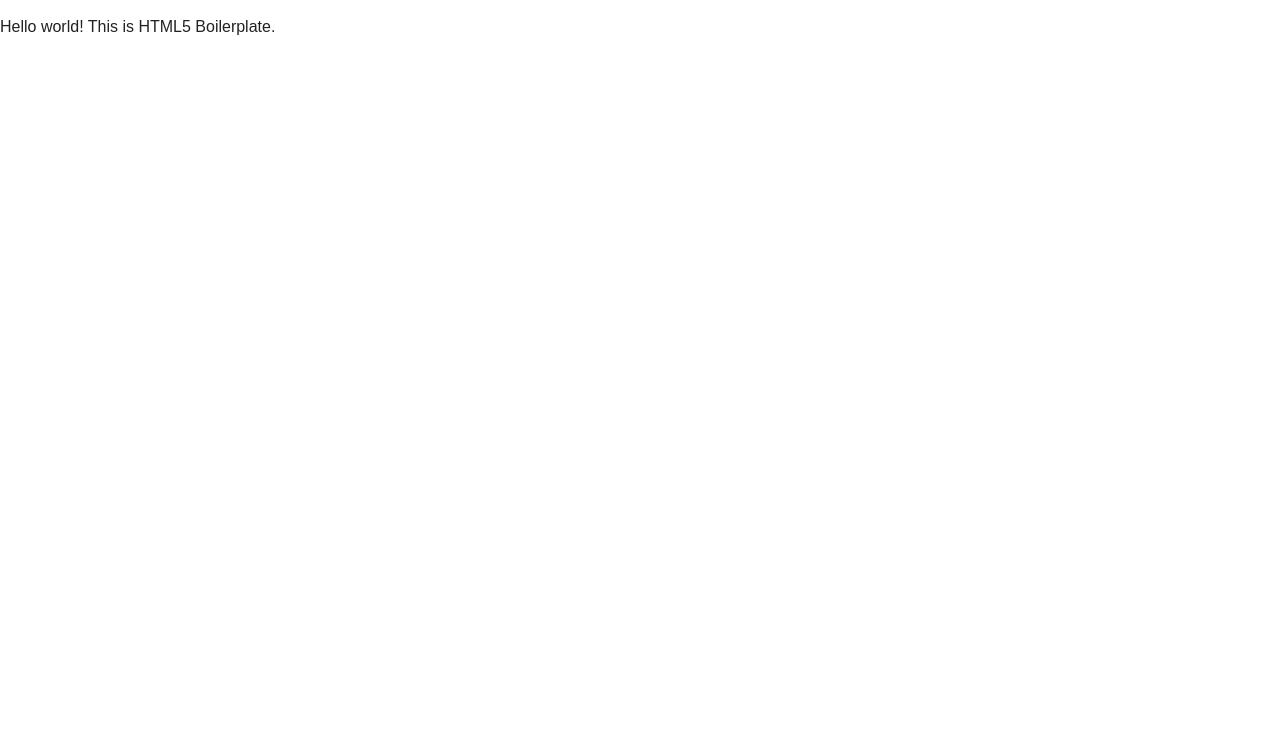
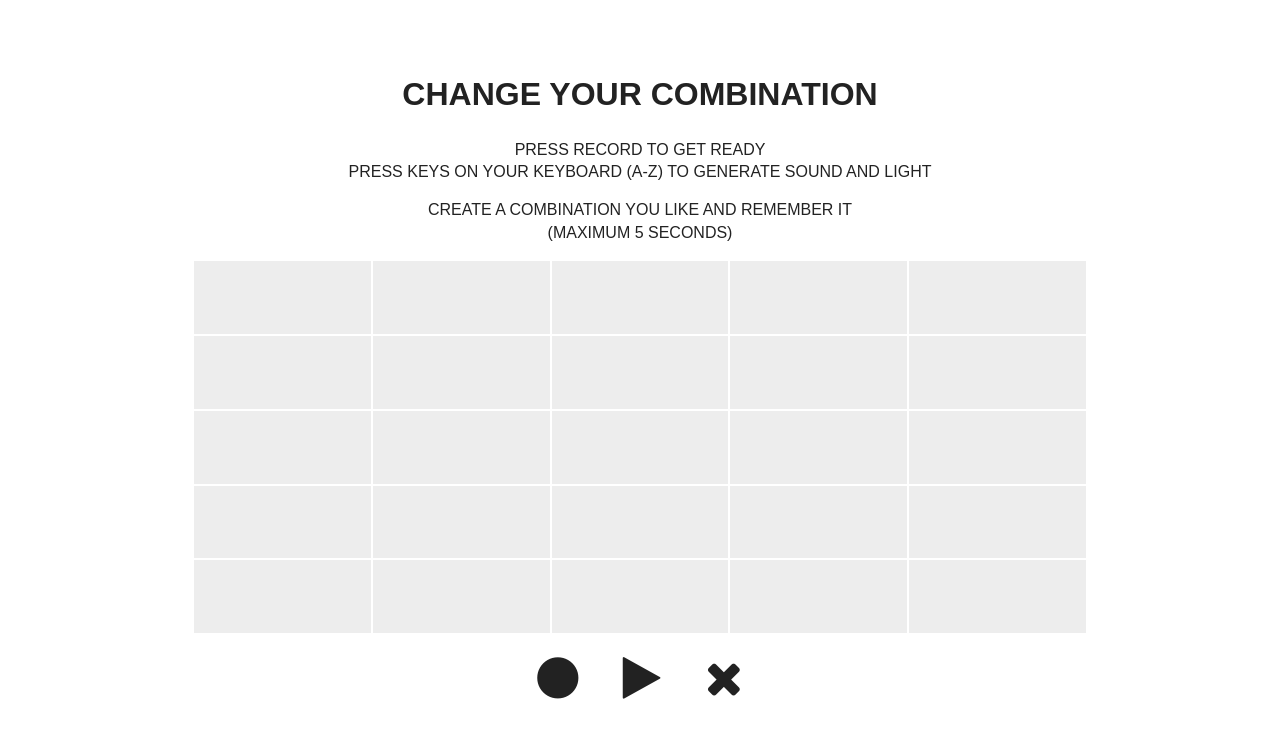
Before and after one commit to connollyst/third-kind, a plain HTML site: page index.html in a window 1280 px wide. Drawn offline with nearby package versions, Linux system fonts and the light colour scheme; a web font is replaced by a local one.

Commit message:
Added layout of 'New Combination' page.

```diff
--- a/css/main.css
+++ b/css/main.css
@@ -90,24 +90,85 @@ textarea {
 }
 
 /* ==========================================================================
-   Author's custom styles
+   Sean's custom styles
    ========================================================================== */
 
+*, *:after, *:before {
+    -webkit-box-sizing: border-box;
+    -moz-box-sizing: border-box;
+    box-sizing: border-box;
+}
 
+html,
+body {
+    height: 100%;
+    width: 100%;
+    font-family: 'Droid Sans Mono', sans-serif;
+}
 
+#content {
+    width: 70%;
+    height: 100%;
+    margin: auto;
+    padding-top: 50px;
+}
 
+#instructions {
+    text-align: center;
+}
 
+#controls {
+    text-align: center;
+}
 
+#controls i {
+    display: inline-block;
+    margin: 20px;
+}
 
+#controls i:hover {
+    cursor: pointer;
+}
 
+#controls i#record:hover {
+    color: lightcoral;
+}
 
+#controls i#play:hover {
+    color: lightseagreen;
+}
 
+#controls i#cancel:hover {
+    color: dimgrey;
+}
 
+.grid {
+    width: 100%;
+    height: 50%;
+    margin: auto;
+}
 
+.grid .column {
+    float: left;
+    width: 20%;
+    height: 20%;
+}
 
+.grid .column div {
+    width: 100%;
+    height: 100%;
+    background-color: #ededed;
+}
 
+.grid:after {
+    content: "";
+    display: table;
+    clear: both;
+}
 
-
+[class*='column'] {
+    padding: 1px;
+}
 
 /* ==========================================================================
    Helper classes
--- a/index.html
+++ b/index.html
@@ -9,21 +9,121 @@
         <title></title>
         <meta name="description" content="">
         <meta name="viewport" content="width=device-width">
-
-        <!-- Place favicon.ico and apple-touch-icon.png in the root directory -->
-
+        <link rel="stylesheet" type="text/css" href="http://fonts.googleapis.com/css?family=Droid+Sans+Mono">
+        <link rel="stylesheet" type="text/css" href="css/fontawesome/font-awesome.min.css">
         <link rel="stylesheet" href="css/normalize.css">
         <link rel="stylesheet" href="css/main.css">
         <script src="js/vendor/modernizr-2.6.2.min.js"></script>
+
     </head>
     <body>
         <!--[if lt IE 7]>
             <p class="chromeframe">You are using an <strong>outdated</strong> browser. Please <a href="http://browsehappy.com/">upgrade your browser</a> or <a href="http://www.google.com/chromeframe/?redirect=true">activate Google Chrome Frame</a> to improve your experience.</p>
         <![endif]-->
 
-        <!-- Add your site or application content here -->
-        <p>Hello world! This is HTML5 Boilerplate.</p>
+        <div id="content">
+            <div id="instructions">
+                <h1>CHANGE YOUR COMBINATION</h1>
+                <p>
+                    PRESS RECORD TO GET READY
+                    <br/>
+                    PRESS KEYS ON YOUR KEYBOARD (A-Z) TO GENERATE SOUND AND LIGHT
+                </p>
+                <p>
+                    CREATE A COMBINATION YOU LIKE AND REMEMBER IT
+                    <br/>
+                    (MAXIMUM 5 SECONDS)
+                </p>
+            </div>
 
+            <div class="grid">
+                <!-- Row One -->
+                <div class="column one">
+                    <div></div>
+                </div>
+                <div class="column two">
+                    <div></div>
+                </div>
+                <div class="column three">
+                    <div></div>
+                </div>
+                <div class="column four">
+                    <div></div>
+                </div>
+                <div class="column five">
+                    <div></div>
+                </div>
+                <!-- Row Two -->
+                <div class="column six">
+                    <div></div>
+                </div>
+                <div class="column seven">
+                    <div></div>
+                </div>
+                <div class="column eight">
+                    <div></div>
+                </div>
+                <div class="column nine">
+                    <div></div>
+                </div>
+                <div class="column ten">
+                    <div></div>
+                </div>
+                <!-- Row Three -->
+                <div class="column eleven">
+                    <div></div>
+                </div>
+                <div class="column twelve">
+                    <div></div>
+                </div>
+                <div class="column thirteen">
+                    <div></div>
+                </div>
+                <div class="column fourteen">
+                    <div></div>
+                </div>
+                <div class="column fifteen">
+                    <div></div>
+                </div>
+                <!-- Row Four -->
+                <div class="column sixteen">
+                    <div></div>
+                </div>
+                <div class="column seventeen">
+                    <div></div>
+                </div>
+                <div class="column eighteen">
+                    <div></div>
+                </div>
+                <div class="column nineteen">
+                    <div></div>
+                </div>
+                <div class="column twenty">
+                    <div></div>
+                </div>
+                <!-- Row Five -->
+                <div class="column twentyone">
+                    <div></div>
+                </div>
+                <div class="column twentytwo">
+                    <div></div>
+                </div>
+                <div class="column twentythree">
+                    <div></div>
+                </div>
+                <div class="column twentyfour">
+                    <div></div>
+                </div>
+                <div class="column twentyfive">
+                    <div></div>
+                </div>
+            </div>
+            <div id="controls">
+                <i id="record" class="icon-3x icon-circle"></i>
+                <i id="play"   class="icon-3x icon-play"></i>
+                <i id="cancel" class="icon-3x icon-remove"></i>
+            </div>
+        </div>
         <script src="//ajax.googleapis.com/ajax/libs/jquery/1.9.1/jquery.min.js"></script>
         <script>window.jQuery || document.write('<script src="js/vendor/jquery-1.9.1.min.js"><\/script>')</script>
         <script src="js/plugins.js"></script>
```
